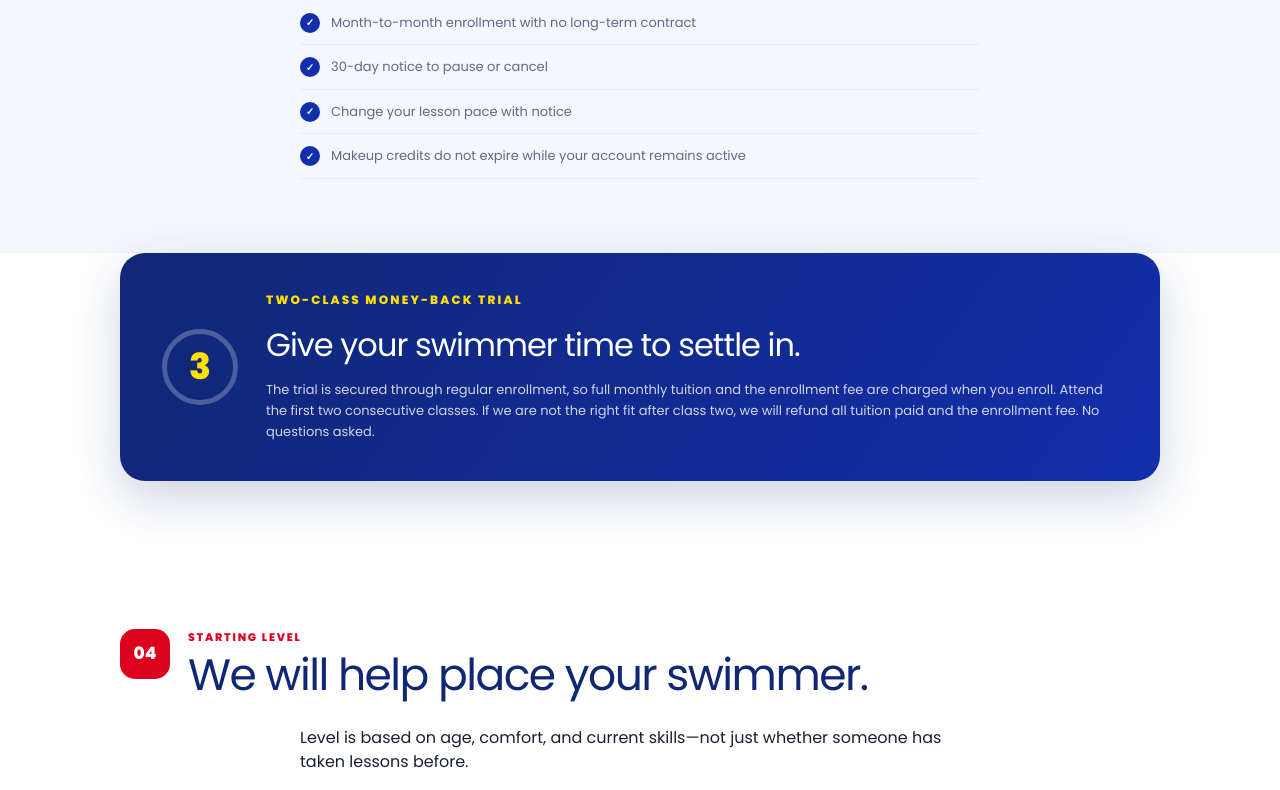
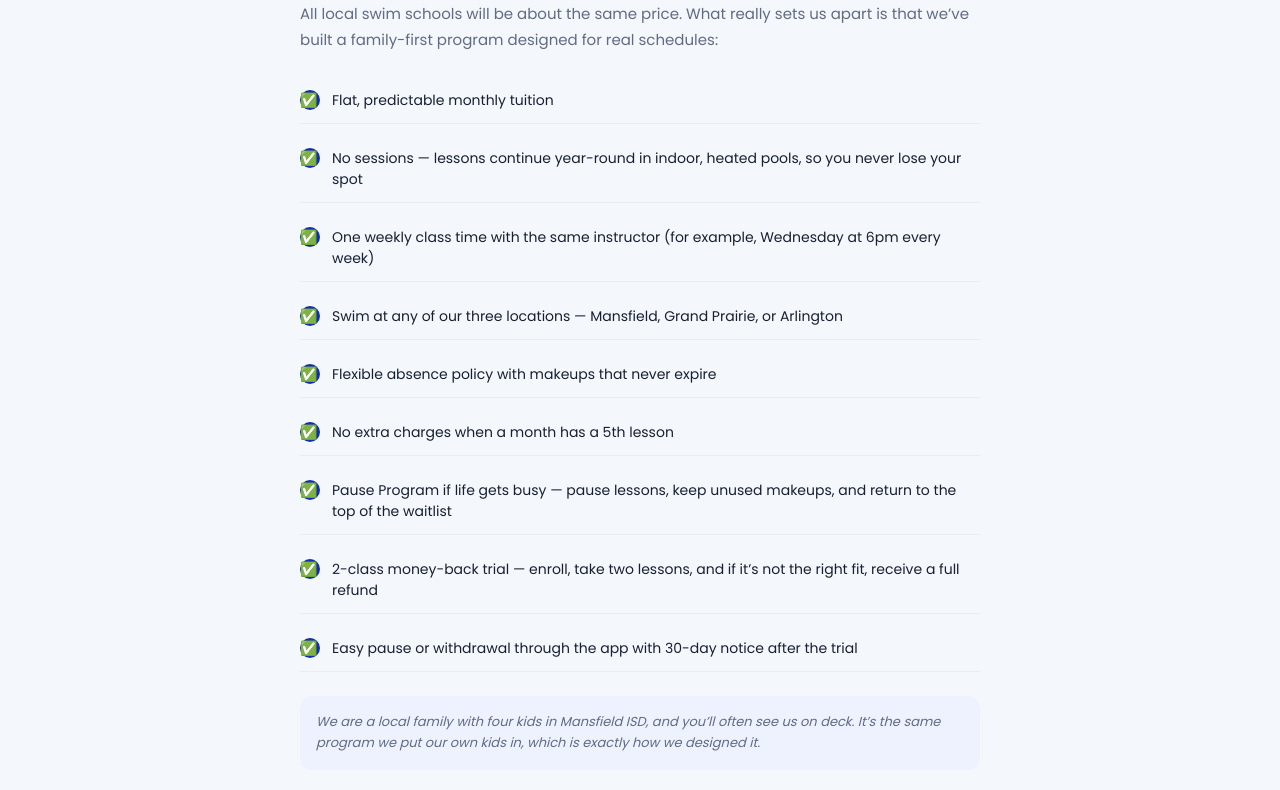
Before and after one commit to rootedinresearch/12-questions-every-parent-should-ask-chat-gpt-site, a Next.js app: page /answers in a window 1280 px wide. Shown: the part 1700-2490 px from the top of the page. Built offline with nearby package versions, Linux system fonts and the light colour scheme.

Commit message:
Fix DOB input placeholder overlap and input text scaling, remove mailto client redirect on PDF request, strip contact buttons on final slide, change pricing section header to Flat Predictable Monthly Subscription, update trial-badge style and text, and write custom flexibility section copy

```diff
--- a/app/answers/page.tsx
+++ b/app/answers/page.tsx
@@ -37,7 +37,7 @@ export default function AnswersPage() {
       </section>
 
       <section className="answer-section" id="pricing">
-        <div className="section-heading"><span>01</span><div><p>Pricing</p><h2>Choose the pace that fits your goals.</h2></div></div>
+        <div className="section-heading"><span>01</span><div><p>Pricing</p><h2>Flat, Predictable Monthly Subscription</h2></div></div>
         <p className="section-intro">Pricing is a flat monthly subscription based on the Pace. We never charge for months with a 5th lesson. For most families, <strong>STANDARD—two lessons each week—is the best balance of progress, consistency, and value.</strong></p>
 
         <div className="pricing-grid">
@@ -76,16 +76,47 @@ export default function AnswersPage() {
 
       <section className="answer-section alt-section" id="flexibility">
         <div className="section-heading"><span>02</span><div><p>Flexibility</p><h2>Built for real family schedules.</h2></div></div>
-        <ul className="check-list" style={{ maxWidth: '680px', margin: '25px auto 0' }}>
-          <li>Month-to-month enrollment with no long-term contract</li>
-          <li>30-day notice to pause or cancel</li>
-          <li>Change your lesson pace with notice</li>
-          <li>Makeup credits do not expire while your account remains active</li>
-        </ul>
+        <div style={{ maxWidth: '680px', margin: '25px auto 0' }}>
+          <p className="section-intro" style={{ textAlign: 'left', margin: '0 0 20px' }}>
+            All local swim schools will be about the same price. What really sets us apart is that we’ve built a family-first program designed for real schedules:
+          </p>
+          <ul className="check-list" style={{ listStyle: 'none', padding: 0 }}>
+            <li style={{ paddingLeft: '32px', position: 'relative', margin: '12px 0', fontSize: '14px', color: 'var(--ink)' }}>
+              <span style={{ position: 'absolute', left: 0 }}>✅</span> Flat, predictable monthly tuition
+            </li>
+            <li style={{ paddingLeft: '32px', position: 'relative', margin: '12px 0', fontSize: '14px', color: 'var(--ink)' }}>
+              <span style={{ position: 'absolute', left: 0 }}>✅</span> No sessions — lessons continue year-round in indoor, heated pools, so you never lose your spot
+            </li>
+            <li style={{ paddingLeft: '32px', position: 'relative', margin: '12px 0', fontSize: '14px', color: 'var(--ink)' }}>
+              <span style={{ position: 'absolute', left: 0 }}>✅</span> One weekly class time with the same instructor (for example, Wednesday at 6pm every week)
+            </li>
+            <li style={{ paddingLeft: '32px', position: 'relative', margin: '12px 0', fontSize: '14px', color: 'var(--ink)' }}>
+              <span style={{ position: 'absolute', left: 0 }}>✅</span> Swim at any of our three locations — Mansfield, Grand Prairie, or Arlington
+            </li>
+            <li style={{ paddingLeft: '32px', position: 'relative', margin: '12px 0', fontSize: '14px', color: 'var(--ink)' }}>
+              <span style={{ position: 'absolute', left: 0 }}>✅</span> Flexible absence policy with makeups that never expire
+            </li>
+            <li style={{ paddingLeft: '32px', position: 'relative', margin: '12px 0', fontSize: '14px', color: 'var(--ink)' }}>
+              <span style={{ position: 'absolute', left: 0 }}>✅</span> No extra charges when a month has a 5th lesson
+            </li>
+            <li style={{ paddingLeft: '32px', position: 'relative', margin: '12px 0', fontSize: '14px', color: 'var(--ink)' }}>
+              <span style={{ position: 'absolute', left: 0 }}>✅</span> Pause Program if life gets busy — pause lessons, keep unused makeups, and return to the top of the waitlist
+            </li>
+            <li style={{ paddingLeft: '32px', position: 'relative', margin: '12px 0', fontSize: '14px', color: 'var(--ink)' }}>
+              <span style={{ position: 'absolute', left: 0 }}>✅</span> 2-class money-back trial — enroll, take two lessons, and if it’s not the right fit, receive a full refund
+            </li>
+            <li style={{ paddingLeft: '32px', position: 'relative', margin: '12px 0', fontSize: '14px', color: 'var(--ink)' }}>
+              <span style={{ position: 'absolute', left: 0 }}>✅</span> Easy pause or withdrawal through the app with 30-day notice after the trial
+            </li>
+          </ul>
+          <p style={{ marginTop: '24px', fontSize: '13px', lineHeight: '1.6', color: 'var(--muted)', fontStyle: 'italic', background: '#eef2ff', padding: '16px', borderRadius: '12px' }}>
+            We are a local family with four kids in Mansfield ISD, and you’ll often see us on deck. It’s the same program we put our own kids in, which is exactly how we designed it.
+          </p>
+        </div>
       </section>
 
       <section className="trial-section" id="trial">
-        <div className="trial-badge">3</div>
+        <div className="trial-badge">2-Class<br/>Trial</div>
         <div><p className="answers-kicker">Two-class money-back trial</p><h2>Give your swimmer time to settle in.</h2><p>The trial is secured through regular enrollment, so full monthly tuition and the enrollment fee are charged when you enroll. Attend the first two consecutive classes. If we are not the right fit after class two, we will refund all tuition paid and the enrollment fee. No questions asked.</p></div>
       </section>
 
@@ -99,7 +130,7 @@ export default function AnswersPage() {
             <span><strong>Teens & adults</strong> Beginner through advanced instruction</span>
             <span><strong>DOLPHIN</strong> Adaptive aquatics with individualized support</span>
           </div>
-          <p className="assessment-note" style={{ marginTop: '18px' }}>Your first lesson includes an assessment. If the starting level is not right, we adjust placement.</p>
+          <p className="assessment-note" style={{ marginTop: '18px' }}>Your first lesson always includes an assessment. If the starting level is not right, we adjust placement.</p>
         </div>
       </section>
 
--- a/app/globals.css
+++ b/app/globals.css
@@ -718,3 +718,36 @@ button:focus-visible,a:focus-visible { outline:3px solid var(--yellow); outline-
   text-align: center;
   letter-spacing: -0.02em;
 }
+
+/* Custom DOB input overrides */
+.dob-input input {
+  padding-right: 12px !important;
+}
+
+/* responsive font scaling for form inputs */
+@media (max-width: 680px) {
+  .form-grid input, .form-grid select {
+    font-size: 13px !important;
+  }
+}
+@media (max-width: 480px) {
+  .form-grid input, .form-grid select {
+    font-size: 11px !important;
+    padding: 0 8px !important;
+  }
+}
+
+/* Adjust trial-badge to support "2-Class Trial" text */
+.trial-badge {
+  width: 82px !important;
+  height: 82px !important;
+  font-size: 11px !important;
+  line-height: 1.2 !important;
+  text-align: center;
+  padding: 0 4px;
+  display: flex !important;
+  align-items: center;
+  justify-content: center;
+  border-width: 3px !important;
+  text-transform: uppercase;
+}
--- a/app/hold/HoldForm.tsx
+++ b/app/hold/HoldForm.tsx
@@ -383,7 +383,7 @@ export default function HoldForm() {
             <header><span>{index + 1}</span><div><strong>Swimmer {index + 1}</strong><small>{AGE_GROUPS.find((group) => group.id === swimmer.ageGroup)?.label}</small></div></header>
             <div className="form-grid three-column">
               <label>First name<input className={showValidationErrors && !swimmer.firstName.trim() ? "invalid-field" : ""} value={swimmer.firstName} onChange={(event) => updateSwimmer(swimmer.id, { firstName: event.target.value })} required /></label>
-              <label>Date of birth<span className="dob-input"><input className={((showValidationErrors && !swimmer.dob) || (swimmer.dob && !validDob(swimmer.dob))) ? "invalid-field" : ""} value={swimmer.dob} onChange={(event) => updateSwimmer(swimmer.id, { dob: formatDob(event.target.value) })} onBlur={(event) => updateSwimmer(swimmer.id, { dob: smartFormatDob(event.target.value) })} inputMode="numeric" autoComplete="bday" placeholder="MM/DD/YYYY" maxLength={10} required /><small>MM/DD/YYYY</small></span></label>
+              <label>Date of birth<span className="dob-input"><input className={((showValidationErrors && !swimmer.dob) || (swimmer.dob && !validDob(swimmer.dob))) ? "invalid-field" : ""} value={swimmer.dob} onChange={(event) => updateSwimmer(swimmer.id, { dob: formatDob(event.target.value) })} onBlur={(event) => updateSwimmer(swimmer.id, { dob: smartFormatDob(event.target.value) })} inputMode="numeric" autoComplete="bday" placeholder="MM/DD/YYYY" maxLength={10} required /></span></label>
               <label>Gender<select className={showValidationErrors && !swimmer.gender ? "invalid-field" : ""} value={swimmer.gender} onChange={(event) => updateSwimmer(swimmer.id, { gender: event.target.value })} required><option value="" disabled>Select one</option><option>Female</option><option>Male</option><option>Nonbinary</option><option>Prefer not to say</option></select></label>
             </div>
           </article>)}
```
Also changed, not shown: app/page.tsx (+2 -28 lines).
